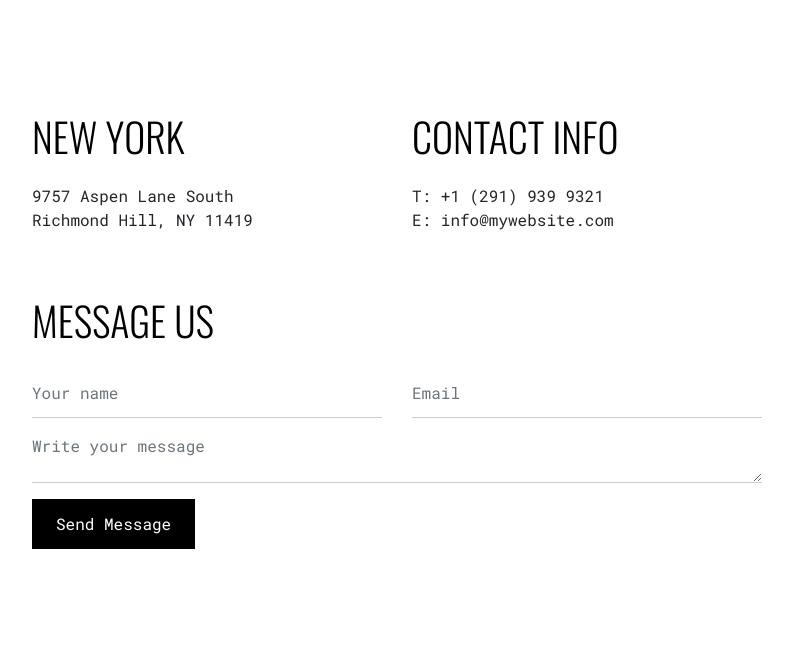
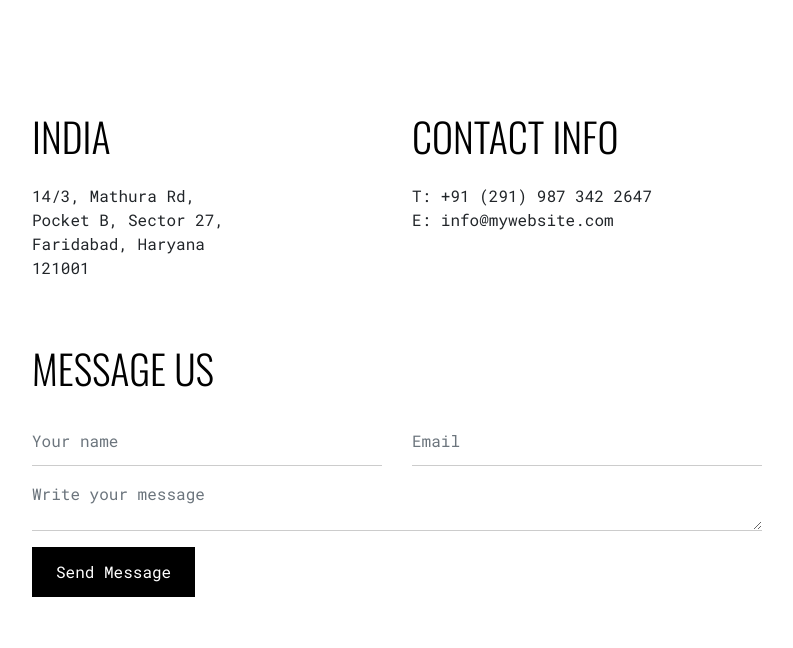
Before and after one commit to corusmetals/corusmetals.github.io, a plain HTML site: page preview.colorlib.com/theme/bootstrap/contact-form-15/index.html in a window 1280 px wide. Shown: the whole page, without its empty margins (243-1036 px from the left). Drawn offline with nearby package versions, Linux system fonts and the light colour scheme.

Commit message:
Update index.html

```diff
--- a/preview.colorlib.com/theme/bootstrap/contact-form-15/index.html
+++ b/preview.colorlib.com/theme/bootstrap/contact-form-15/index.html
@@ -17,13 +17,13 @@
 <div class="col-md-8">
 <div class="row mb-5">
 <div class="col-md-4 mr-auto">
-<h3 class="thin-heading mb-4">New York</h3>
-<p>9757 Aspen Lane
-South Richmond Hill, NY 11419</p>
+<h3 class="thin-heading mb-4">India</h3>
+<p>14/3, Mathura Rd, Pocket B,
+  Sector 27, Faridabad, Haryana 121001</p>
 </div>
 <div class="col-md-6 ml-auto">
 <h3 class="thin-heading mb-4">Contact Info</h3>
-<p>T: +1 (291) 939 9321 <br> E: <a href="/cdn-cgi/l/email-protection" class="__cf_email__" data-cfemail="82ebece4edc2effbf5e7e0f1ebf6e7ace1edef">[email&#160;protected]</a></p>
+<p>T: +91 (291) 987 342 2647 <br> E: <a href="/cdn-cgi/l/email-protection" class="__cf_email__" data-cfemail="82ebece4edc2effbf5e7e0f1ebf6e7ace1edef">[email&#160;protected]</a></p>
 </div>
 </div>
 <div class="row justify-content-center">
```
